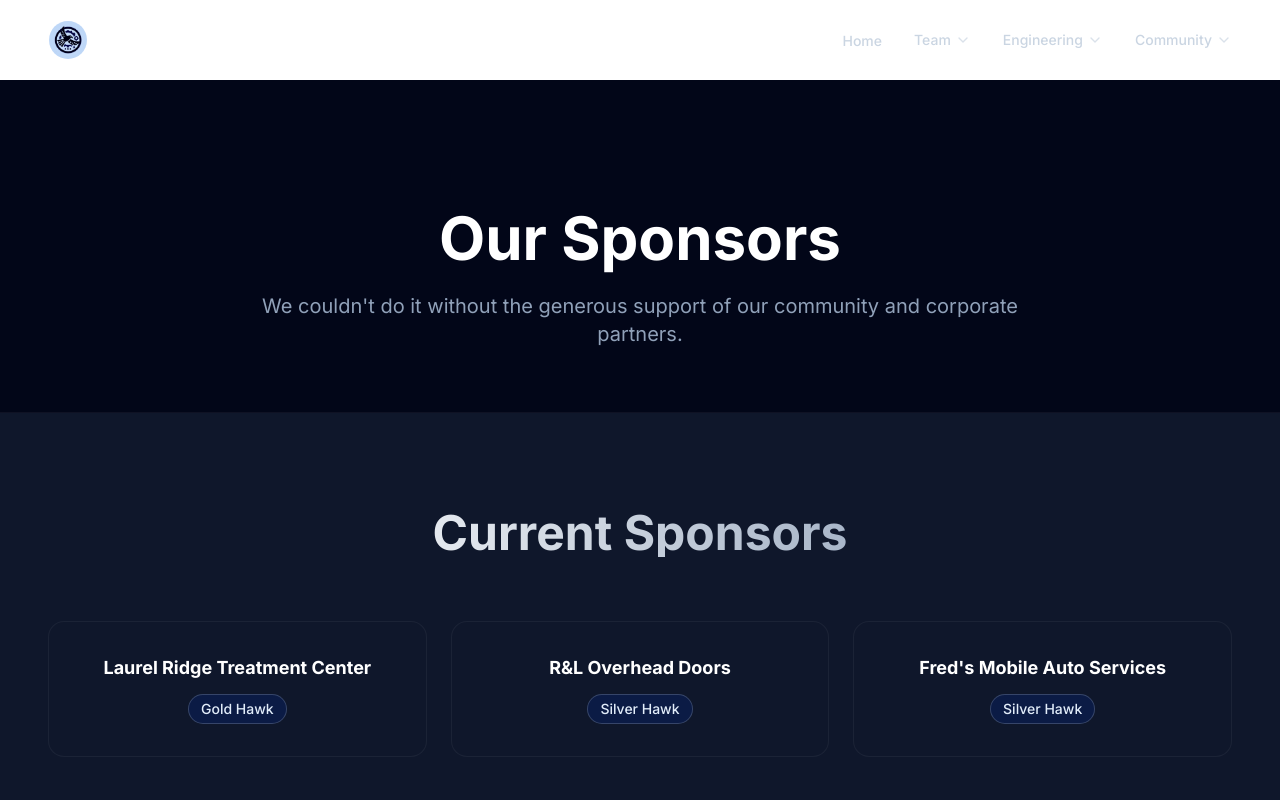
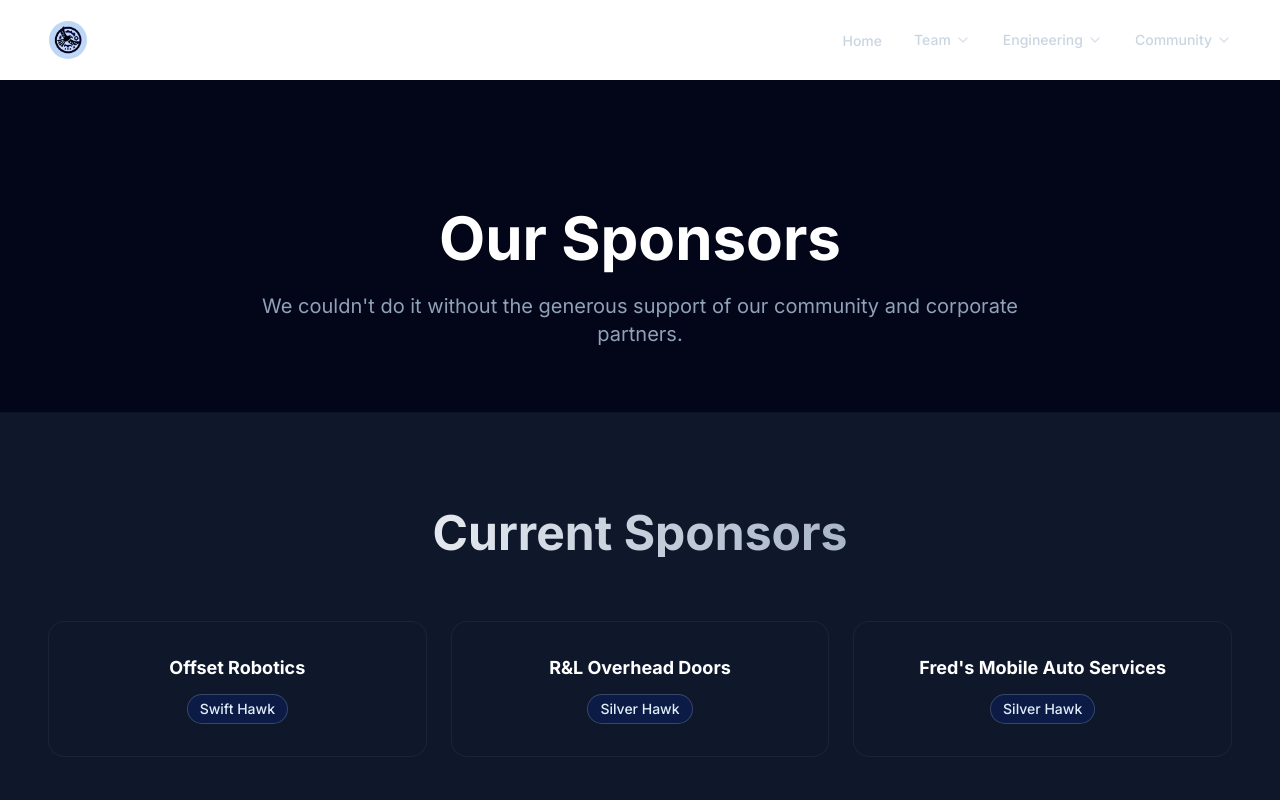
Before and after one commit to joselaurencio/happyhawks, a Next.js app: page /sponsors in a window 1280 px wide. Shown: the top 800 px of the page. Built offline with nearby package versions, Linux system fonts and the light colour scheme.

Commit message:
Replace Laurel Ridge with Offset Robotics as Swift Hawk sponsor

```diff
--- a/app/sponsors/page.tsx
+++ b/app/sponsors/page.tsx
@@ -66,7 +66,7 @@
       <Section title="Current Sponsors">
         <div className="grid grid-cols-1 md:grid-cols-3 gap-6 mb-16">
           {[
-            { name: "Laurel Ridge Treatment Center", tier: "Gold" },
+            { name: "Offset Robotics", tier: "Swift" },
             { name: "R&L Overhead Doors", tier: "Silver" },
             { name: "Fred's Mobile Auto Services", tier: "Silver" },
           ].map((sponsor) => (
```
Also changed, not shown: portfolio_text.txt.
